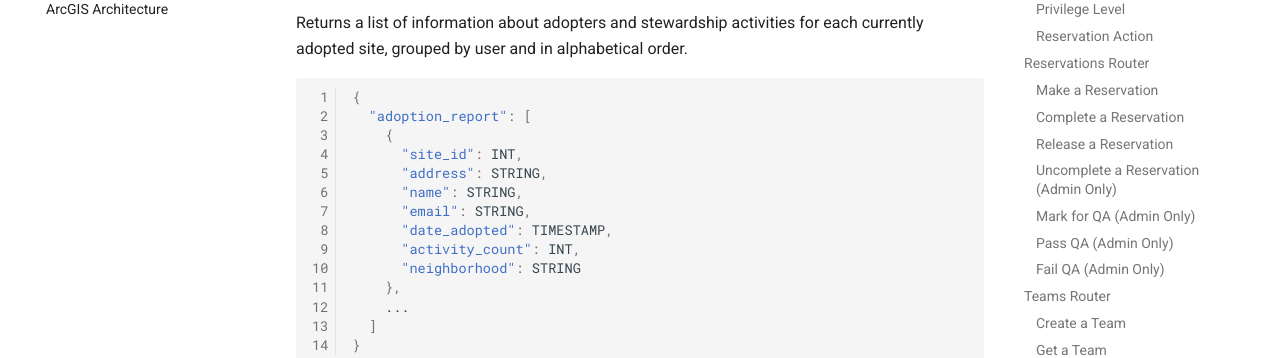
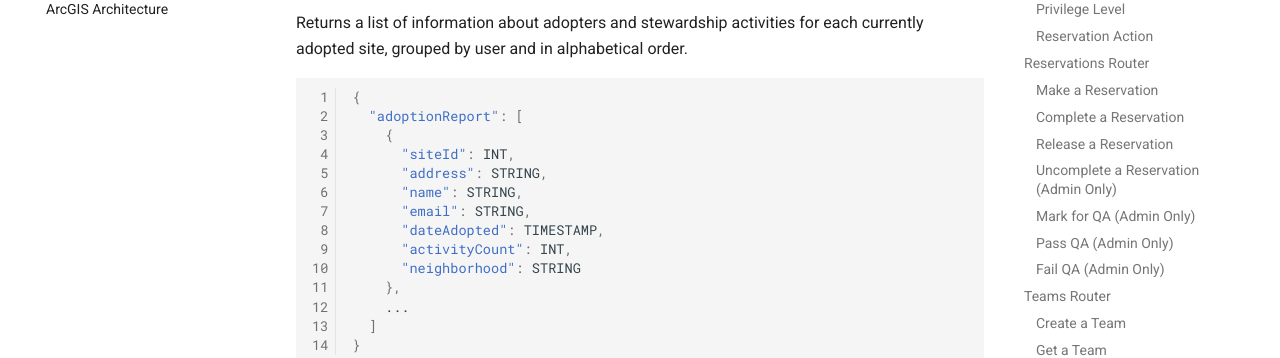
Before and after one commit to Code-4-Community/c4c-dev-docs, an MkDocs documentation site: the page built from docs/sftt/sftt-api-spec.md, in a window 1280 px wide and 1400 px high, scrolled down 47030 px. Shown: the part 153-511 px from the top of the window. Built offline with MkDocs 1.6.1 and Material for MkDocs 9.7.7, drawn with Linux system fonts in a browser that asks for light colours; comment, search, counter and statistics services are not loaded; some of the changed text lies outside the part shown.

Commit message:
Change field names of adoption/stewardship report routes

````diff
--- a/docs/sftt/sftt-api-spec.md
+++ b/docs/sftt/sftt-api-spec.md
@@ -2153,14 +2153,14 @@ Returns a list of information about adopters and stewardship activities for each
 
 ```json
 {
-  "adoption_report": [
+  "adoptionReport": [
     {
-      "site_id": INT,
+      "siteId": INT,
       "address": STRING,
       "name": STRING,
       "email": STRING,
-      "date_adopted": TIMESTAMP,
-      "activity_count": INT,
+      "dateAdopted": TIMESTAMP,
+      "activityCount": INT,
       "neighborhood": STRING
     },
     ...
@@ -2220,13 +2220,13 @@ Returns a list of information about adopters and the actions performed for each
 
 ```json
 {
-  "stewardship_report": [
+  "stewardshipReport": [
     {
-      "site_id": INT,
+      "siteId": INT,
       "address": STRING,
       "name": STRING,
       "email": STRING,
-      "date_performed": TIMESTAMP,
+      "datePerformed": TIMESTAMP,
       "watered": BOOLEAN,
       "mulched": BOOLEAN,
       "cleaned": BOOLEAN,
````
